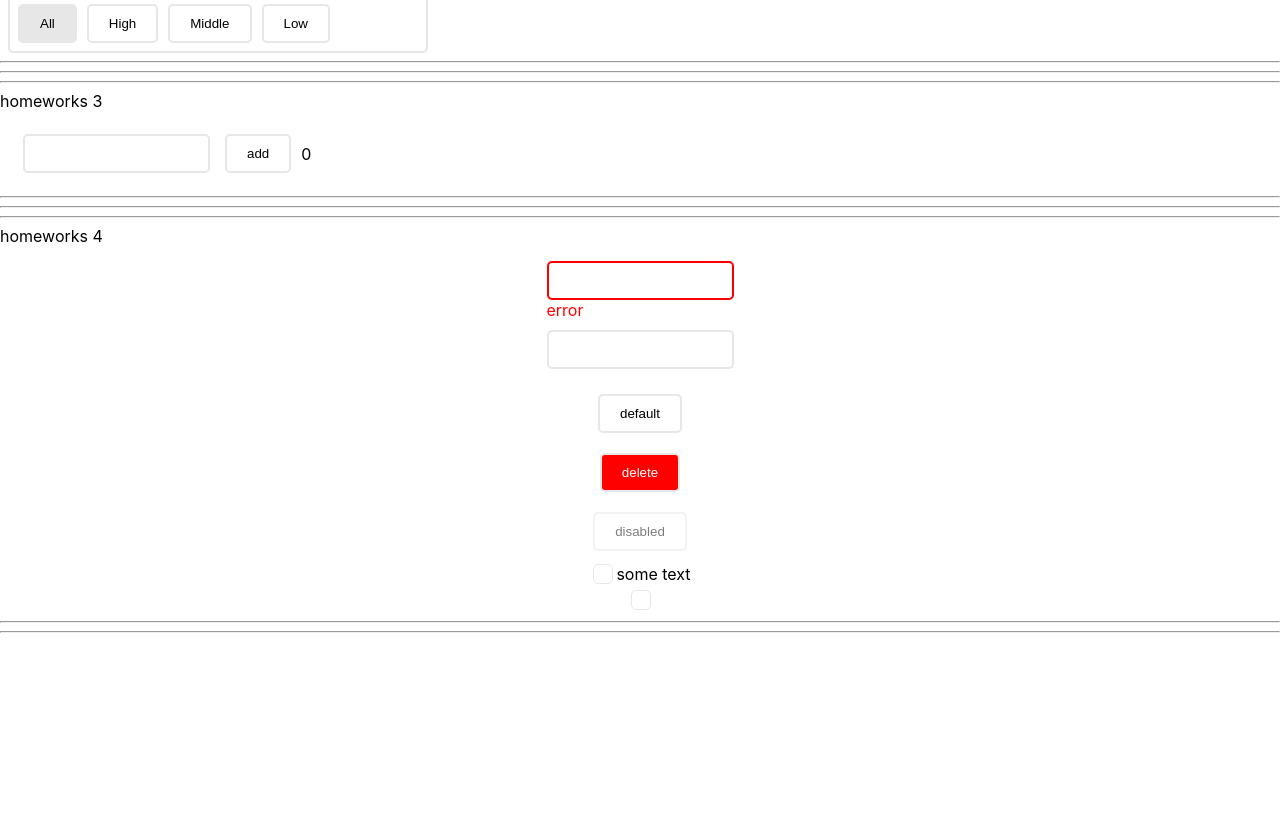
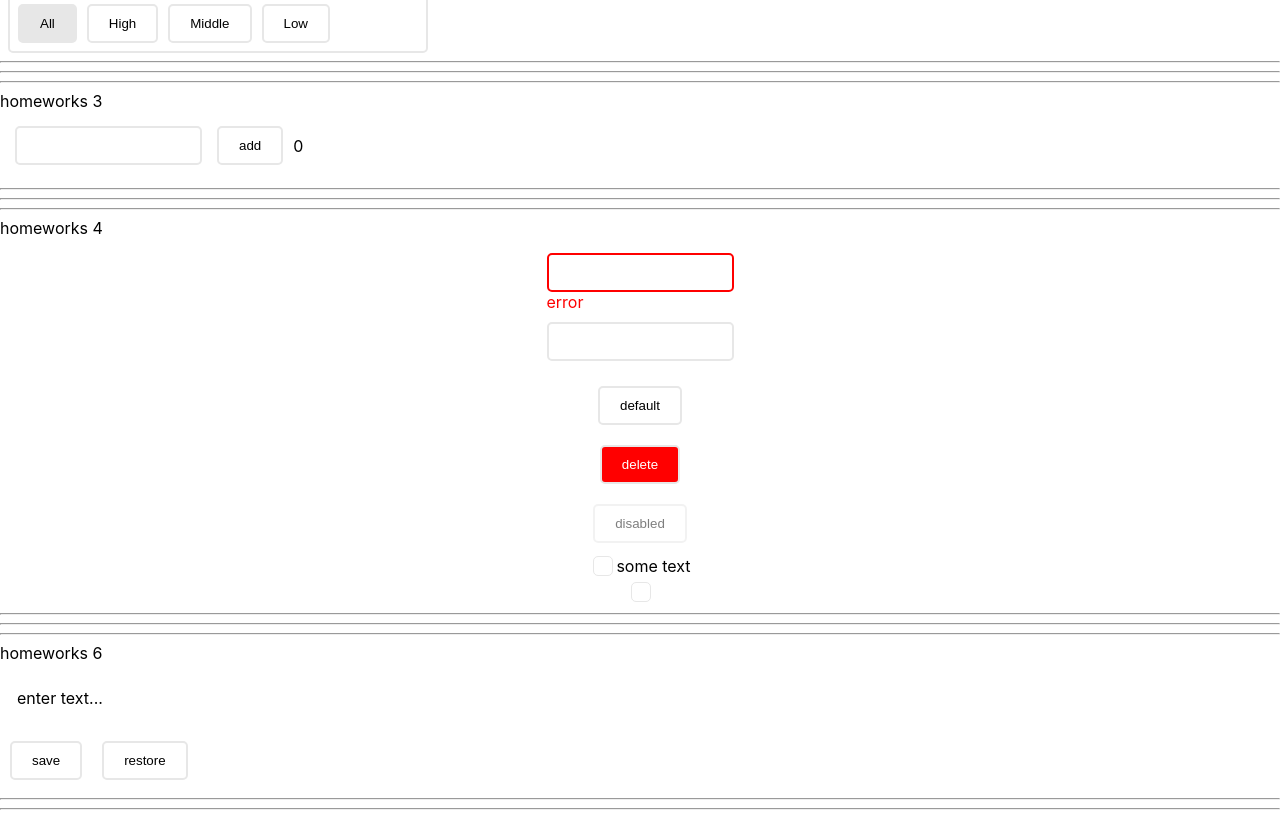
Before and after one commit to Nirweint/homeworks, a React (Create React App) app: page /#/pre-junior in a window 1280 px wide. Shown: the part 409-1227 px from the top of the page. Before the commit the page ends 1050 px from the top, so only its background shows below. Built offline with nearby package versions, Linux system fonts and the light colour scheme.

Commit message:
hw 6 finish

```diff
--- a/src/p2-homeworks/h3/Greeting.module.css
+++ b/src/p2-homeworks/h3/Greeting.module.css
@@ -1,18 +1,6 @@
-.greeting {
-    margin: 0.5em 0 0 0.5em;
-}
-
 .inputWrapper {
     display: flex;
     align-items: center;
-}
-.input {
-    margin-right: 10px;
-}
-
-
-.input:focus {
-    outline: none;
 }
 
 .btn {
--- a/src/p2-homeworks/h3/Greeting.tsx
+++ b/src/p2-homeworks/h3/Greeting.tsx
@@ -20,7 +20,7 @@ const Greeting: React.FC<GreetingPropsType> = (
     const isDisabled = error ? true : false
 
     return (
-        <div className={s.greeting}>
+        <div>
             <div className={s.inputWrapper}>
                 <SuperInputText
                     error={error}
--- a/src/p2-homeworks/h5/pages/PreJunior.tsx
+++ b/src/p2-homeworks/h5/pages/PreJunior.tsx
@@ -3,6 +3,7 @@ import HW1 from '../../h1/HW1'
 import HW2 from '../../h2/HW2'
 import HW3 from '../../h3/HW3'
 import HW4 from '../../h4/HW4'
+import HW6 from "../../h6/HW6";
 
 export function PreJunior() {
     return (
@@ -12,7 +13,7 @@ export function PreJunior() {
             <HW2/>
             <HW3/>
             <HW4/>
-            {/*<HW6/>*/}
+            <HW6/>
 
         </div>
     )
--- a/src/p2-homeworks/h6/HW6.tsx
+++ b/src/p2-homeworks/h6/HW6.tsx
@@ -10,7 +10,7 @@ function HW6() {
         saveState<string>('editable-span-value', value)
     }
     const restore = () => {
-        // setValue()
+        setValue(restoreState<string>('editable-span-value', ''))
     }
 
     return (
--- /dev/null
+++ b/src/p2-homeworks/h6/common/c4-SuperEditableSpan/SuperEditableSpan.module.css
@@ -0,0 +1,11 @@
+.editSpan {
+    display: inline-block;
+    margin: 25px 0 23px 17px;
+}
+
+.editSpan:hover {
+    cursor: pointer;
+    opacity: .7;
+    border-bottom: 2px solid #000;
+    margin-bottom: 21px;
+}
--- a/src/p2-homeworks/h6/common/c4-SuperEditableSpan/SuperEditableSpan.tsx
+++ b/src/p2-homeworks/h6/common/c4-SuperEditableSpan/SuperEditableSpan.tsx
@@ -1,5 +1,6 @@
 import React, {DetailedHTMLProps, InputHTMLAttributes, HTMLAttributes, useState} from 'react'
 import SuperInputText from '../../../h4/common/c1-SuperInputText/SuperInputText'
+import s from './SuperEditableSpan.module.css';
 
 // тип пропсов обычного инпута
 type DefaultInputPropsType = DetailedHTMLProps<InputHTMLAttributes<HTMLInputElement>, HTMLInputElement>
@@ -31,22 +32,22 @@ const SuperEditableSpan: React.FC<SuperEditableSpanType> = (
     const {children, onDoubleClick, className, ...restSpanProps} = spanProps || {}
 
     const onEnterCallback = () => {
-        // setEditMode() // выключить editMode при нажатии Enter
+        setEditMode(false) // выключить editMode при нажатии Enter
 
         onEnter && onEnter()
     }
     const onBlurCallback = (e: React.FocusEvent<HTMLInputElement>) => {
-        // setEditMode() // выключить editMode при нажатии за пределами инпута
+        setEditMode(false) // выключить editMode при нажатии за пределами инпута
 
         onBlur && onBlur(e)
     }
     const onDoubleClickCallBack = (e: React.MouseEvent<HTMLSpanElement, MouseEvent>) => {
-        // setEditMode() // включить editMode при двойном клике
+        setEditMode(true) // включить editMode при двойном клике
 
         onDoubleClick && onDoubleClick(e)
     }
 
-    const spanClassName = `${'сделать красивый стиль для спана'} ${className}`
+    const spanClassName = `${s.editSpan} ${className}`
 
     return (
         <>
```
